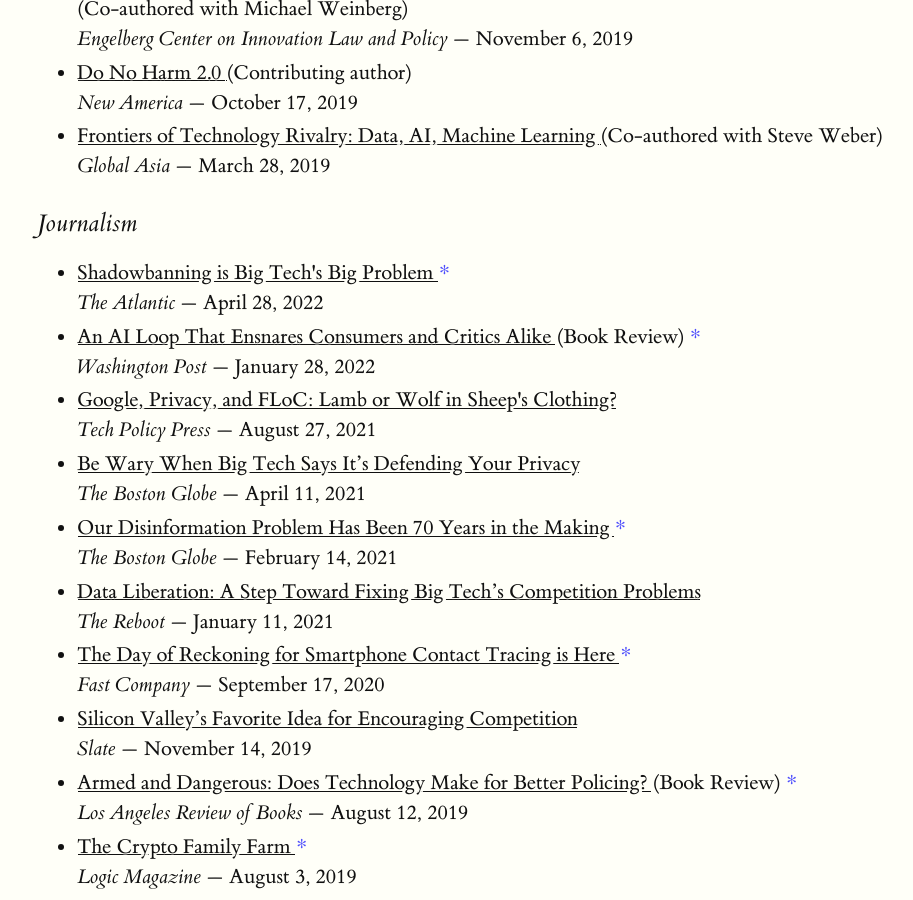
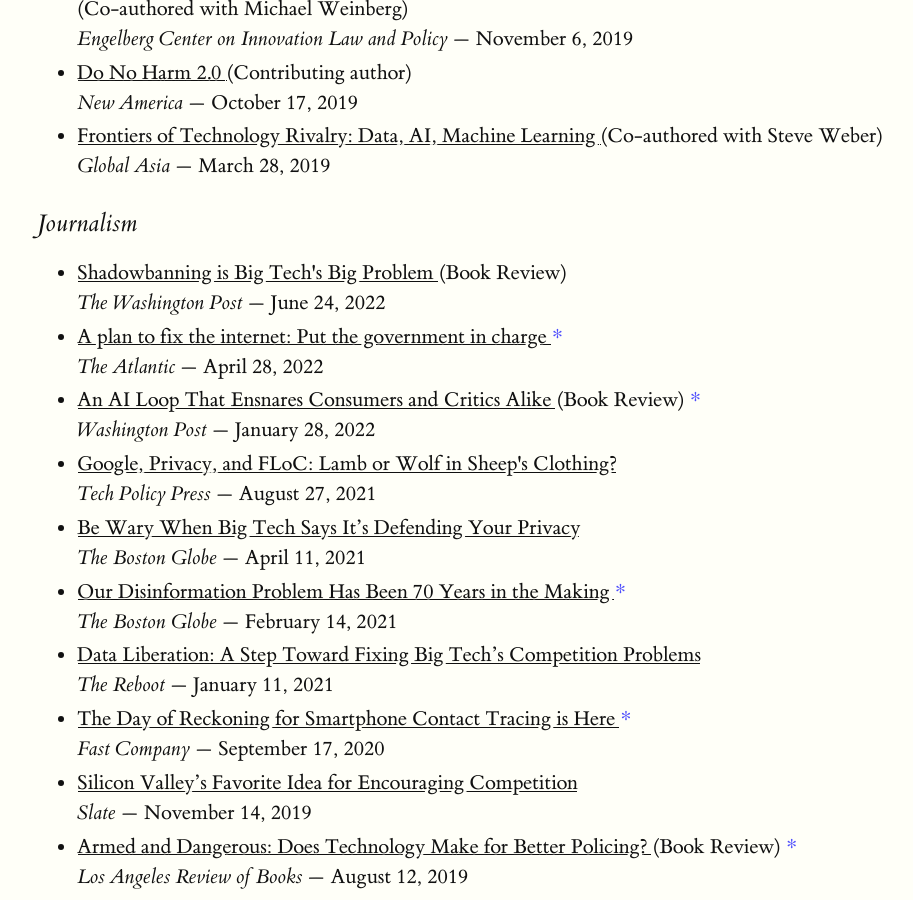
Before and after one commit to gajeam/gajeam.github.io, a Jekyll site: the page built from index.html, in a window 1280 px wide and 900 px high, scrolled down 1045 px. Shown: the whole window, without its empty margins (91-1004 px from the left). Built offline with Jekyll 4.4.1, drawn with Linux system fonts in a browser that asks for light colours.

Commit message:
Added Internet for the People review

```diff
--- a/_data/links.yaml
+++ b/_data/links.yaml
@@ -54,6 +54,12 @@
   - title: "Journalism"
     list:
       - name: "Shadowbanning is Big Tech's Big Problem"
+        publisher: The Washington Post
+        link: https://www.washingtonpost.com/outlook/2022/06/24/plan-fix-internet-put-government-charge/
+        date: June 24, 2022
+        note: Book Review
+        fave: false
+      - name: "A plan to fix the internet: Put the government in charge"
         publisher: The Atlantic
         link: https://www.theatlantic.com/technology/archive/2022/04/social-media-shadowbans-tiktok-twitter/629702/
         date: April 28, 2022
```
